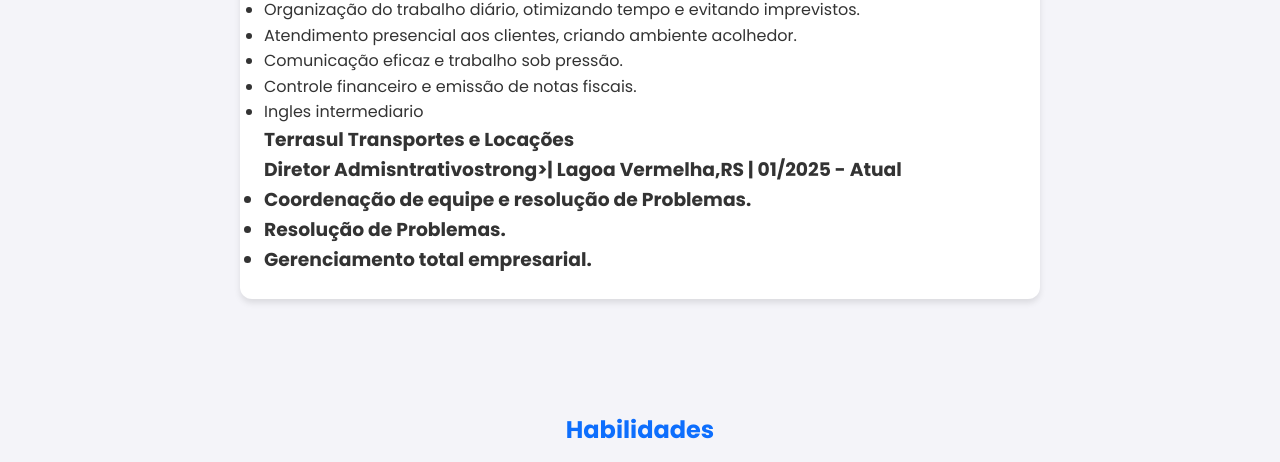
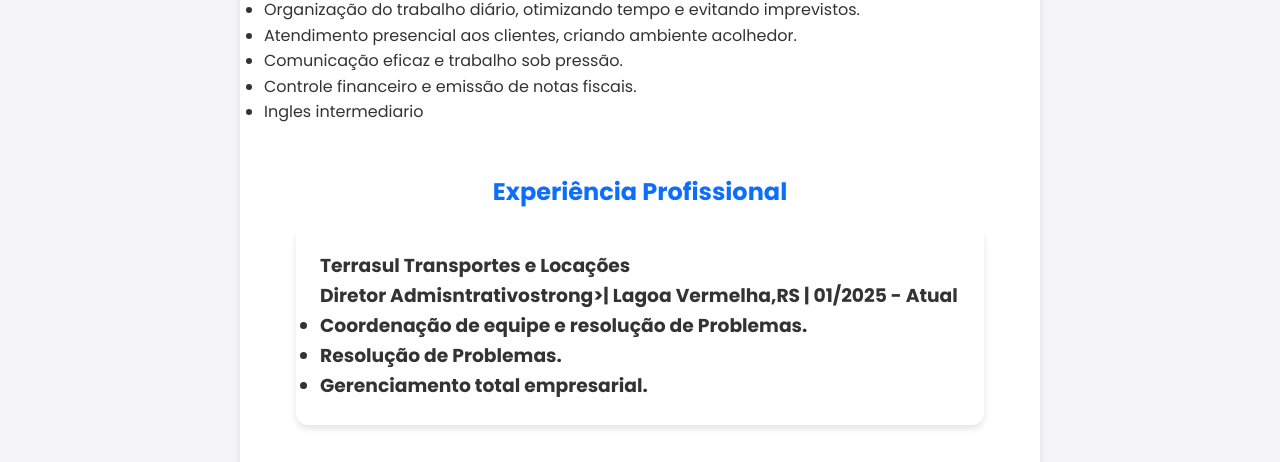
Before and after one commit to DALMOL1N/portifolio, a plain HTML site: page index.html in a window 1280 px wide. Shown: the part 1066-1528 px from the top of the page. Drawn offline with Linux system fonts and the light colour scheme.

Commit message:
Update index.html

```diff
--- a/index.html
+++ b/index.html
@@ -55,7 +55,9 @@
         <li>Comunicação eficaz e trabalho sob pressão.</li>
         <li>Controle financeiro e emissão de notas fiscais.</li>
         <li>Ingles intermediario</li>
-
+    <section id="experiencia" class="section">
+     <h2>Experiência Profissional</h2>
+       <div class="card">
         <h3>Terrasul Transportes e Locações<h3>
         <p><strong>Diretor Admisntrativo</strong>strong>| Lagoa Vermelha,RS | 01/2025 - Atual</p>
         <li>Coordenação de equipe e resolução de Problemas.</li>
```
